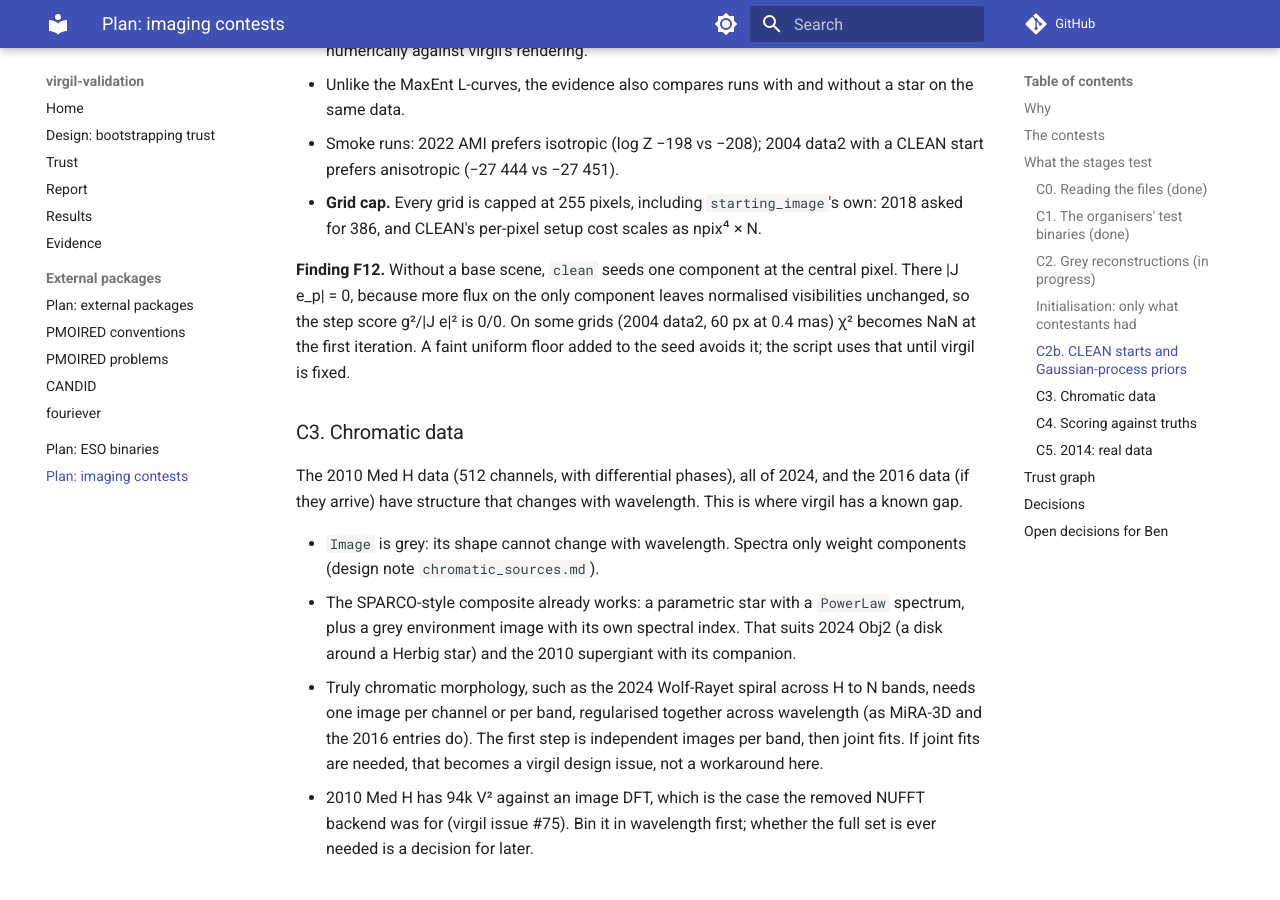
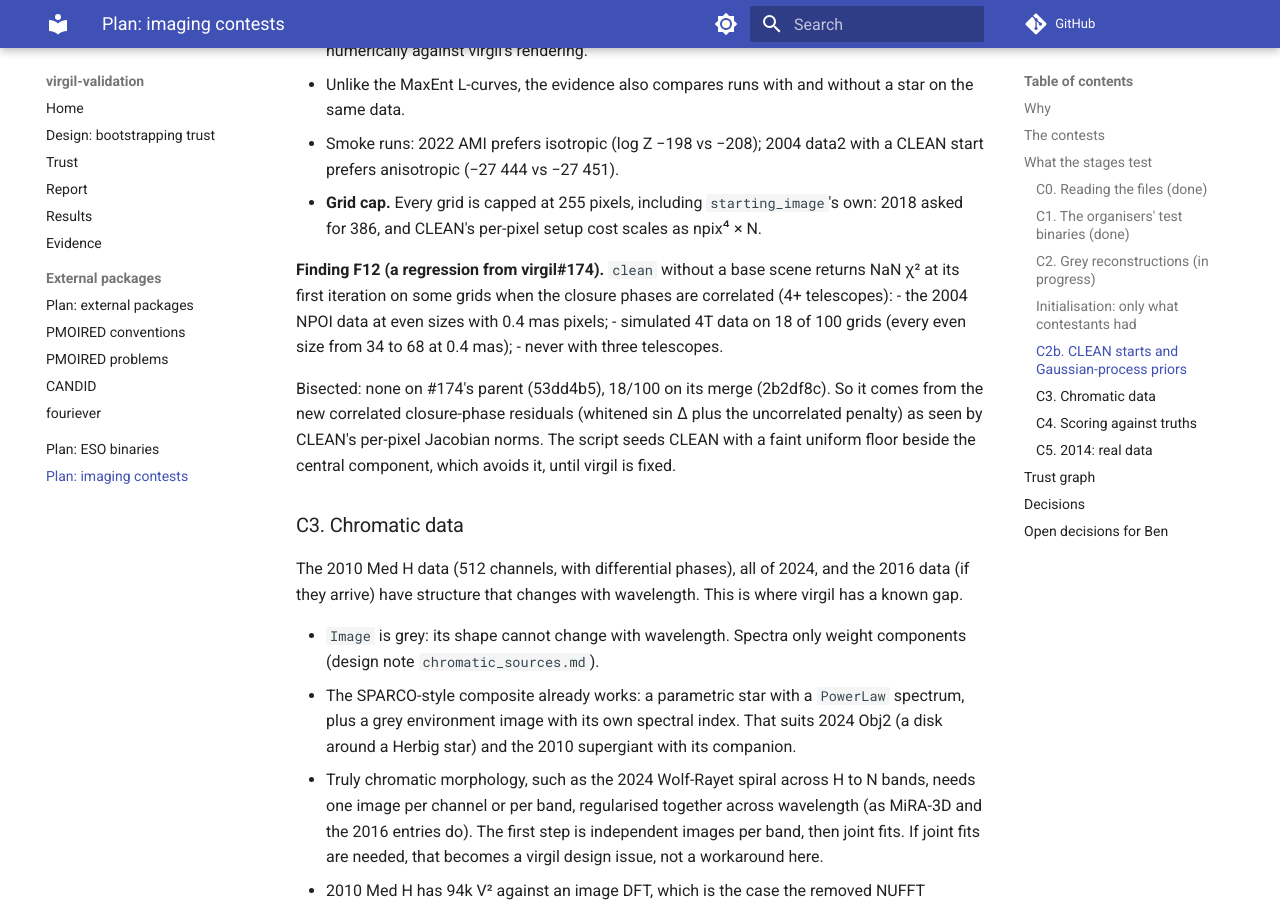
Before and after one commit to benjaminpope/virgil-validation, an MkDocs documentation site: the page built from docs/plan_imaging_contests.md, in a window 1280 px wide and 900 px high, scrolled down 9413 px. Built offline with MkDocs 1.6.1 and Material for MkDocs 9.7.7, drawn with Linux system fonts in a browser that asks for light colours; comment, search, counter and statistics services are not loaded.

Commit message:
F12: imaging.clean NaN with correlated closure phases since virgil#174 (strict xfail on simulated 4T data, ledger, README, trust graph); CLEAN workaround comment corrected
Co-Authored-By: Claude Opus 5.5 <noreply@anthropic.com>

```diff
--- a/docs/plan_imaging_contests.md
+++ b/docs/plan_imaging_contests.md
@@ -330,12 +330,19 @@ and `--halo`:
   `starting_image`'s own: 2018 asked for 386, and CLEAN's per-pixel setup
   cost scales as npix⁴ × N.
 
-**Finding F12.** Without a base scene, `clean` seeds one component at the
-central pixel. There |J e_p| = 0, because more flux on the only component
-leaves normalised visibilities unchanged, so the step score g²/|J e|² is
-0/0. On some grids (2004 data2, 60 px at 0.4 mas) χ² becomes NaN at the
-first iteration. A faint uniform floor added to the seed avoids it; the
-script uses that until virgil is fixed.
+**Finding F12 (a regression from virgil#174).** `clean` without a base
+scene returns NaN χ² at its first iteration on some grids when the closure
+phases are correlated (4+ telescopes):
+- the 2004 NPOI data at even sizes with 0.4 mas pixels;
+- simulated 4T data on 18 of 100 grids (every even size from 34 to 68 at
+  0.4 mas);
+- never with three telescopes.
+
+Bisected: none on #174's parent (53dd4b5), 18/100 on its merge (2b2df8c).
+So it comes from the new correlated closure-phase residuals (whitened sin Δ
+plus the uncorrelated penalty) as seen by CLEAN's per-pixel Jacobian
+norms. The script seeds CLEAN with a faint uniform floor beside the central
+component, which avoids it, until virgil is fixed.
 
 ### C3. Chromatic data
 
```
Also changed, not shown: README.md (+1 -0 lines), 4 other files.
